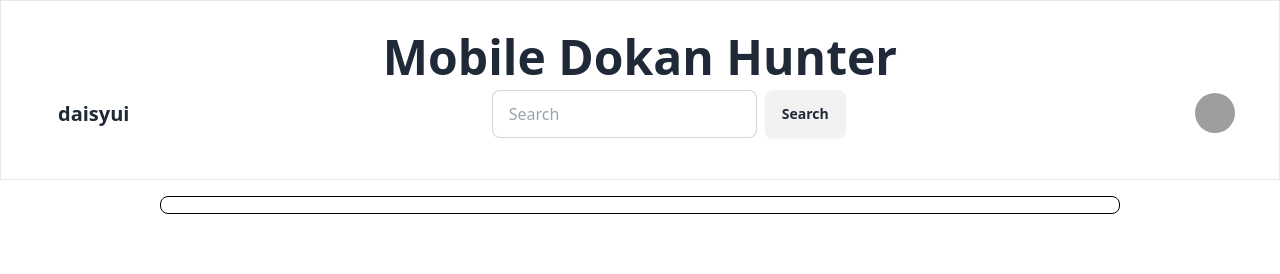
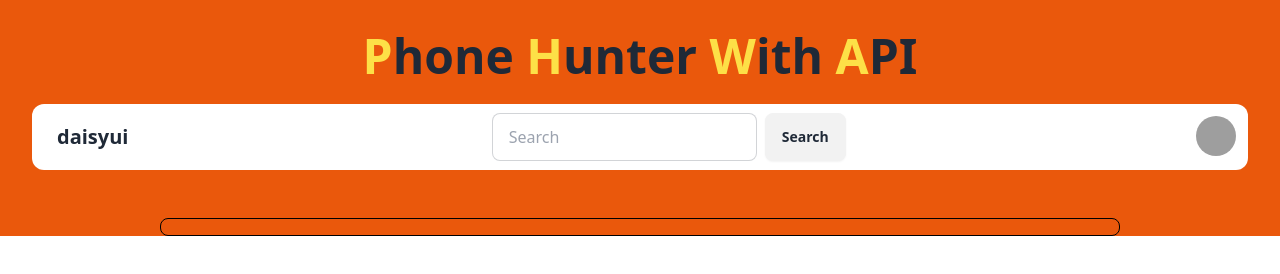
Before and after one commit to devsujoy36/Phone-Hunter-With-API, a plain HTML site: page index.html in a window 1280 px wide. Drawn offline with nearby package versions, Linux system fonts and the light colour scheme; grey boxes are pictures that could not be loaded.

Commit message:
change code

```diff
--- a/api.js
+++ b/api.js
@@ -53,7 +53,7 @@ const loadPhones = async (searchText, isShowAll) => {
 const displayPhones = (phones, isShowAll) => {
     displayContainer.textContent = '';
     const showAllContainer = document.getElementById('show-all-container');
-    if (phones.length > 8 && !isShowAll) {
+    if (phones.length > 6 && !isShowAll) {
         showAllContainer.classList.remove('hidden');
         showAllContainer.classList.add('flex');
     } else {
@@ -62,7 +62,7 @@ const displayPhones = (phones, isShowAll) => {
     // console.log('phones before slice:', phones.length);
 
     if (!isShowAll) {
-        phones = phones.slice(0, 8);
+        phones = phones.slice(0, 6);
     }
 
     // console.log('isShowAll', isShowAll);
--- a/index.html
+++ b/index.html
@@ -9,11 +9,11 @@
     <script src="https://cdn.tailwindcss.com"></script>
 </head>
 
-<body>
-    <header class="p-8 border">
-        <h1 class="text-3xl lg:text-5xl font-bold text-center">Mobile Dokan Hunter</h1>
+<body class="bg-orange-600">
+    <header class="p-8">
+        <h1 class="text-3xl lg:text-5xl font-bold text-center mb-6"><span class="text-yellow-300">P</span>hone <span class="text-yellow-300">H</span>unter <span class="text-yellow-300">W</span>ith <span class="text-yellow-300">A</span>PI</h1>
 
-        <div class="navbar justify-between bg-base-100">
+        <div class="navbar justify-between bg-base-100 rounded-xl">
             <div class="">
                 <a class="btn btn-ghost text-xl" onclick="handleSearch2()">daisyui</a>
             </div>
```
